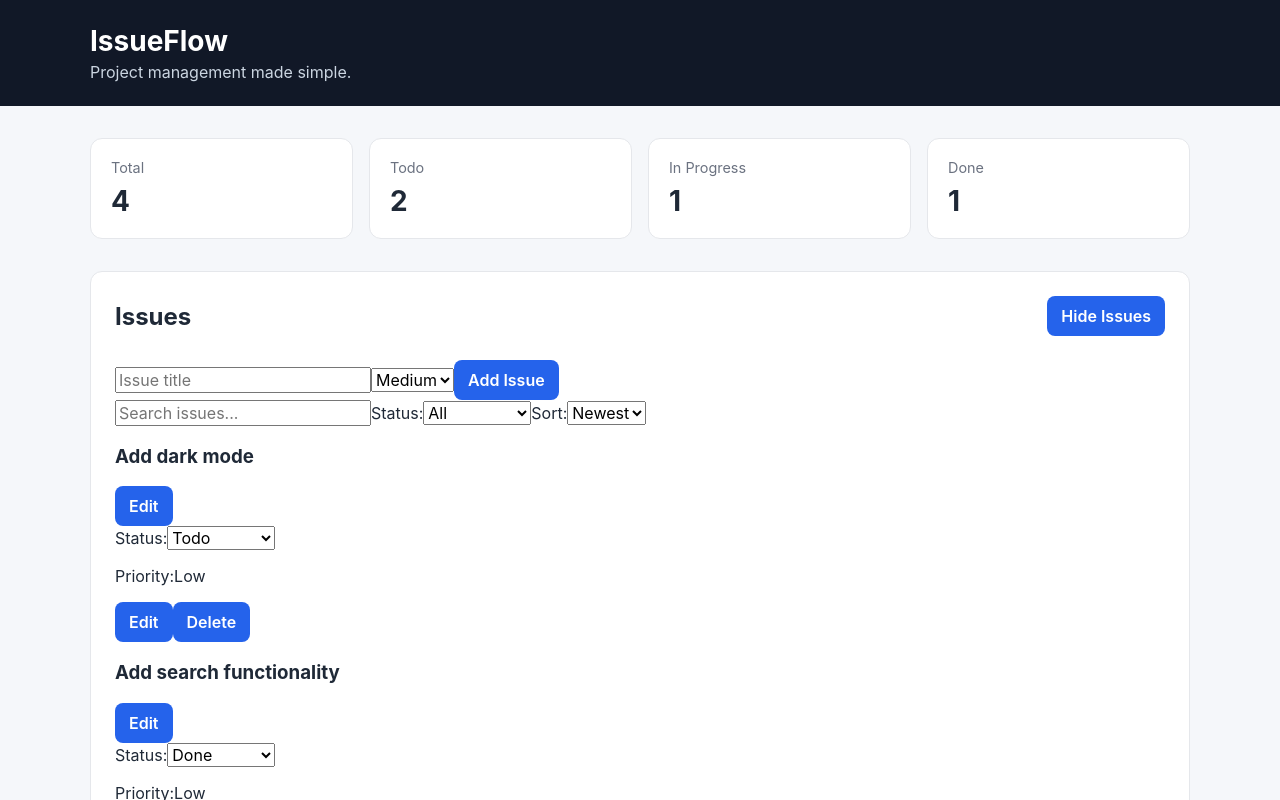
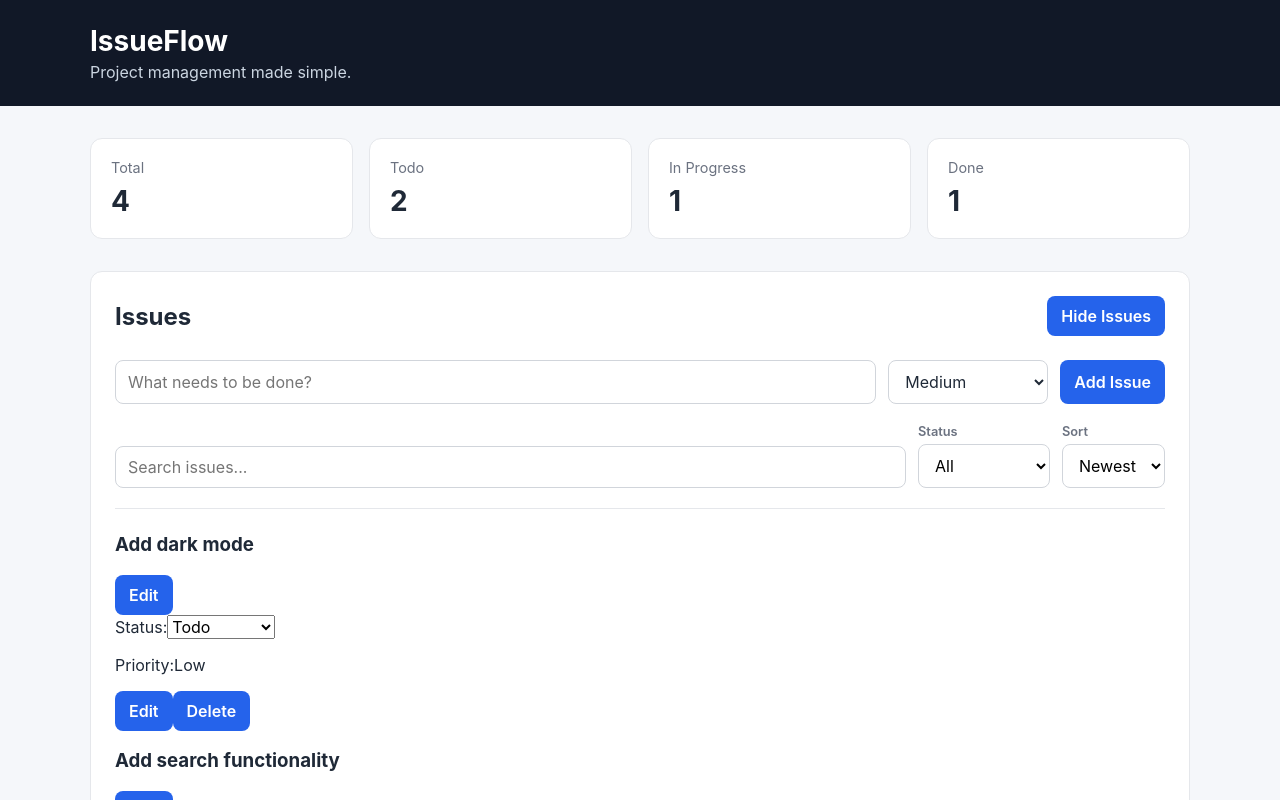
Before and after one commit to DBorhara/issue-flow, a React (Vite) app: page / in a window 1280 px wide. Shown: the top 800 px of the page. Built offline with nearby package versions, Linux system fonts and the light colour scheme.

Commit message:
Style issue form and controls

```diff
--- a/src/App.css
+++ b/src/App.css
@@ -76,8 +76,21 @@
 }
 
 @media (max-width: 700px) {
-  .summary {
+    .summary {
     grid-template-columns: repeat(2, 1fr);
+
+    .issue-form {
+  grid-template-columns: 1fr;
+}
+
+    .issue-controls {
+  grid-template-columns: 1fr;
+  align-items: stretch;
+}
+
+.control-group select {
+  width: 100%;
+}
   }
 
   .issue-panel-header {
@@ -109,3 +122,71 @@ button:hover {
 .secondary-button:hover {
   background: #d1d5db;
 }
+
+.issue-form {
+  display: grid;
+  grid-template-columns: 1fr 160px auto;
+  gap: 12px;
+  margin-bottom: 20px;
+}
+
+.issue-form-input,
+.issue-form-select {
+  width: 100%;
+  padding: 10px 12px;
+
+  border: 1px solid #d1d5db;
+  border-radius: 8px;
+
+  background: white;
+  color: #1f2937;
+}
+
+.issue-form-input:focus,
+.issue-form-select:focus {
+  outline: 2px solid #93c5fd;
+  border-color: #2563eb;
+}
+.issue-controls {
+  display: grid;
+  grid-template-columns: 1fr auto auto;
+  align-items: end;
+  gap: 12px;
+
+  margin-bottom: 24px;
+  padding-bottom: 20px;
+
+  border-bottom: 1px solid #e5e7eb;
+}
+
+.search-input,
+.control-group select {
+  padding: 10px 12px;
+
+  border: 1px solid #d1d5db;
+  border-radius: 8px;
+
+  background: white;
+}
+
+.search-input {
+  width: 100%;
+}
+
+.control-group {
+  display: flex;
+  flex-direction: column;
+  gap: 5px;
+}
+
+.control-group span {
+  color: #6b7280;
+  font-size: 0.8rem;
+  font-weight: 600;
+}
+
+.search-input:focus,
+.control-group select:focus {
+  outline: 2px solid #93c5fd;
+  border-color: #2563eb;
+}
--- a/src/components/IssueControls.tsx
+++ b/src/components/IssueControls.tsx
@@ -19,8 +19,9 @@ function IssueControls(
     props: IssueControlsProps
 ) {
     return (
-        <section>
+        <section className="issue-controls">
             <input
+                className="search-input"
                 type="text"
                 placeholder="Search issues..."
                 value={props.searchTerm}
@@ -31,8 +32,8 @@ function IssueControls(
                 }
             />
 
-            <label>
-                Status:
+            <label className="control-group">
+                <span>Status</span>
 
                 <select
                     value={props.statusFilter}
@@ -51,8 +52,8 @@ function IssueControls(
                 </select>
             </label>
 
-            <label>
-                Sort:
+            <label className="control-group">
+                <span>Sort</span>
 
                 <select
                     value={props.sortOption}
--- a/src/components/IssueForm.tsx
+++ b/src/components/IssueForm.tsx
@@ -26,10 +26,11 @@ function IssueForm(props: IssueFormProps) {
     }
 
     return (
-        <form onSubmit={handleSubmit}>
+        <form className="issue-form" onSubmit={handleSubmit}>
             <input
+                className="issue-form-input"
                 type="text"
-                placeholder="Issue title"
+                placeholder="What needs to be done?"
                 value={title}
                 onChange={(event) =>
                     setTitle(event.target.value)
@@ -37,6 +38,7 @@ function IssueForm(props: IssueFormProps) {
             />
 
             <select
+                className="issue-form-select"
                 value={priority}
                 onChange={(event) =>
                     setPriority(
```
